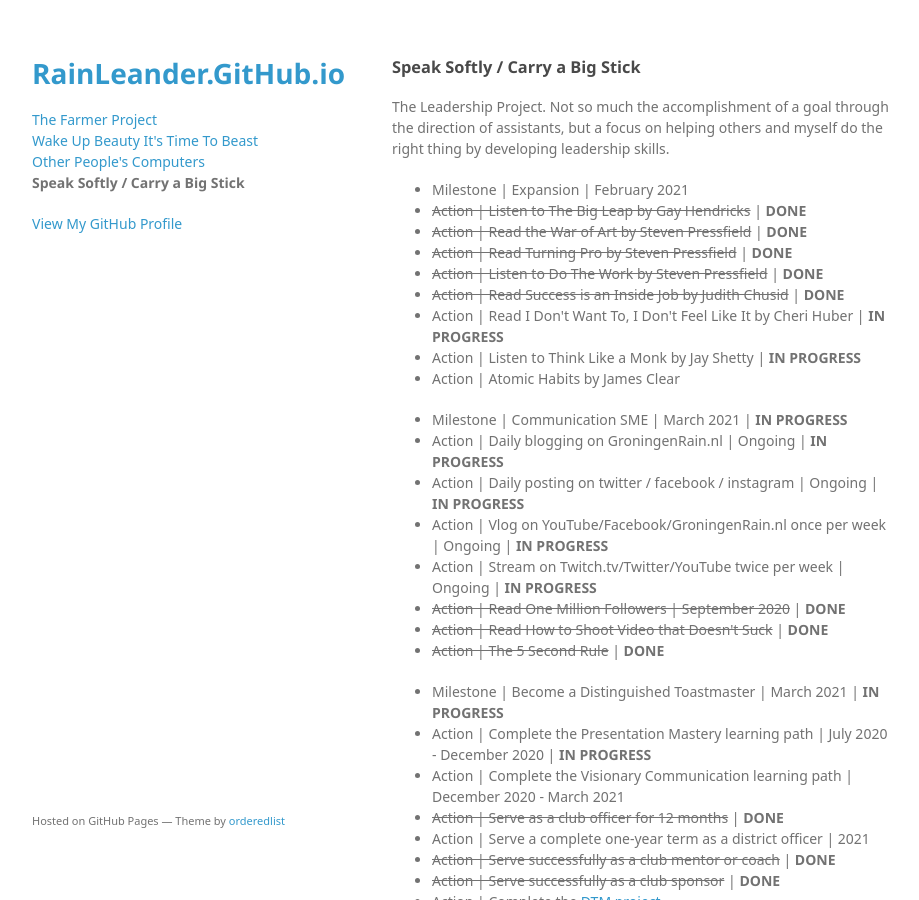
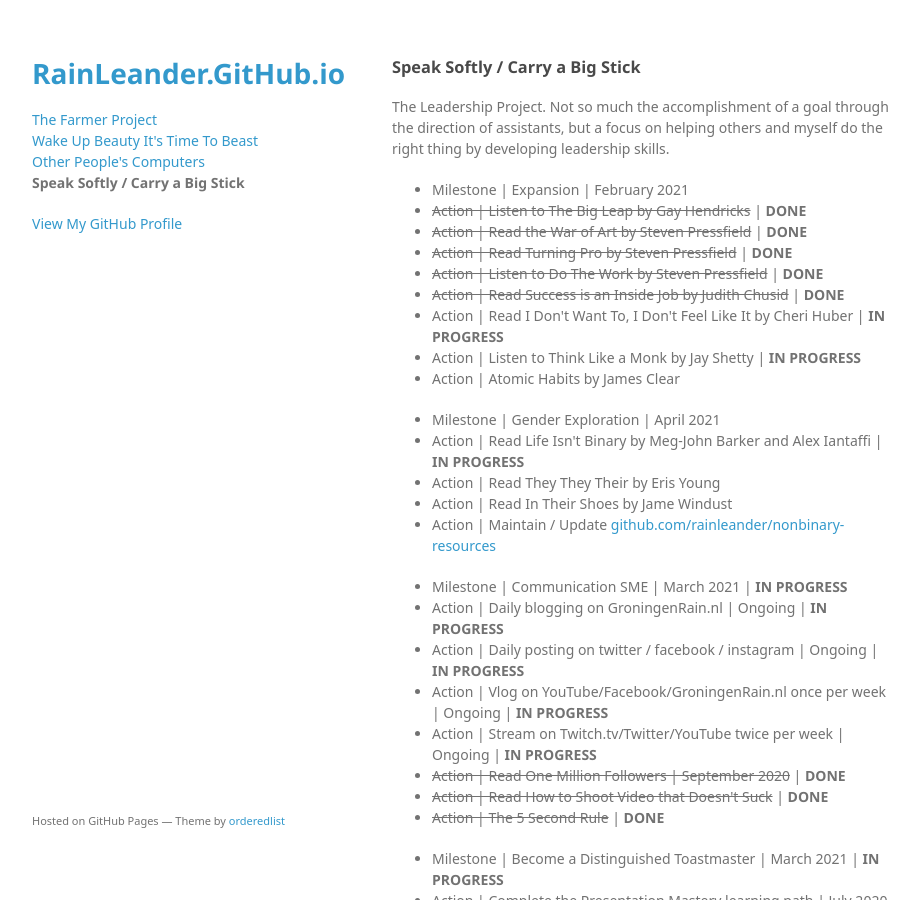
Before and after one commit to rainleander/rainleander.github.io, a Jekyll site: the page speak-softly.html, which Jekyll copies as it is, in a window 1280 px wide and 900 px high. Shown: the whole window, without its empty margins (178-1097 px from the left). Built offline with Jekyll 4.4.1, drawn with Linux system fonts in a browser that asks for light colours; some web fonts are replaced.

Commit message:
Update speak-softly.html

```diff
--- a/speak-softly.html
+++ b/speak-softly.html
@@ -39,6 +39,12 @@
         <li>Action | Read I Don't Want To, I Don't Feel Like It by Cheri Huber | <b>IN PROGRESS</b></li>
         <li>Action | Listen to Think Like a Monk by Jay Shetty | <b>IN PROGRESS</b></li>
         <li>Action | Atomic Habits by James Clear</li></ul>
+
+        <ul><li>Milestone | Gender Exploration | April 2021</li>
+          <li>Action | Read Life Isn't Binary by Meg-John Barker and Alex Iantaffi | <b>IN PROGRESS</b></li>
+          <li>Action | Read They They Their by Eris Young</li>
+          <li>Action | Read In Their Shoes by Jame Windust</li>
+          <li>Action | Maintain / Update <a href="https://github.com/rainleander/nonbinary-resources">github.com/rainleander/nonbinary-resources</a></li></ul>
 
         <ul><li>Milestone | Communication SME | March 2021 | <b>IN PROGRESS</b></li>
         <li>Action | Daily blogging on GroningenRain.nl | Ongoing | <b>IN PROGRESS</b></li>
```
